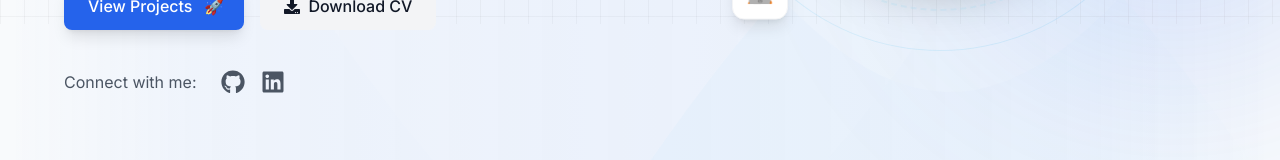
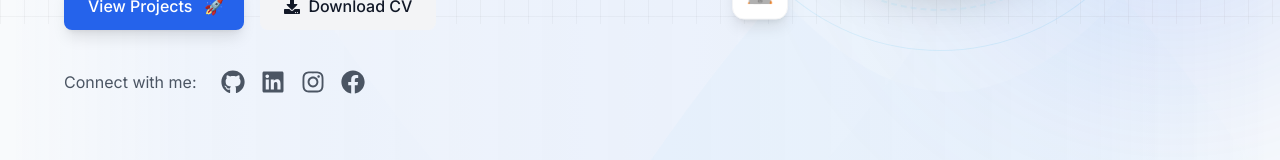
Before and after one commit to trung2605/TrungLe, a React (Create React App) app: page / in a window 1280 px wide. Shown: the part 776-936 px from the top of the page. Built offline with nearby package versions, Linux system fonts and the light colour scheme; no server answers.

Commit message:
add instagram contact

```diff
--- a/src/components/Contact/Contact.js
+++ b/src/components/Contact/Contact.js
@@ -1,6 +1,6 @@
 import { useState } from 'react';
 import { motion } from 'framer-motion';
-import { FaEnvelope, FaPhone, FaMapMarkerAlt, FaFacebook, FaPaperPlane } from 'react-icons/fa';
+import { FaEnvelope, FaPhone, FaMapMarkerAlt, FaFacebook, FaPaperPlane, FaInstagram } from 'react-icons/fa';
 import { personalInfo } from '../../data';
 import emailService from '../../services/emailService';
 import './Contact.scss';
@@ -89,16 +89,16 @@ const Contact = () => {
         {
             icon: FaFacebook,
             label: 'Facebook',
-            value: personalInfo.contact.facebook,
-            href: `https://www.facebook.com/${personalInfo.contact.facebook}`, // Sử dụng link Facebook chuẩn
+            value: 'Trung Lê',
+            href: personalInfo.contact.facebook, // Sử dụng link Facebook chuẩn
             color: 'text-blue-600',
             bgColor: 'bg-blue-100 dark:bg-blue-900/30'
         },
         {
-            icon: FaMapMarkerAlt,
+            icon: FaInstagram,
             label: 'Instagram',
-            value: personalInfo.contact.instagram,
-            href: `https://www.instagram.com/${personalInfo.contact.instagram}`, // Sử dụng link Instagram chuẩn
+            value: 'trung.le.2605',
+            href: personalInfo.contact.instagram,
             color: 'text-pink-500',
             bgColor: 'bg-pink-100 dark:bg-pink-900/30'
         }
--- a/src/components/Footer/Footer.js
+++ b/src/components/Footer/Footer.js
@@ -1,7 +1,7 @@
 
 import { Link } from 'react-router-dom';
 import { motion } from 'framer-motion';
-import { FaGithub, FaLinkedin, FaFacebook, FaEnvelope, FaHeart, FaArrowUp, FaMapMarkerAlt } from 'react-icons/fa';
+import { FaGithub, FaLinkedin, FaFacebook, FaEnvelope, FaHeart, FaArrowUp, FaMapMarkerAlt, FaInstagram } from 'react-icons/fa';
 import { socialLinks, siteNavigation, personalInfo } from '../../data';
 
 const Footer = () => {
@@ -12,7 +12,8 @@ const Footer = () => {
             facebook: FaFacebook,
             github: FaGithub,
             linkedin: FaLinkedin,
-            email: FaEnvelope
+            email: FaEnvelope,
+            instagram: FaInstagram
         };
         return icons[name.toLowerCase()] || FaEnvelope;
     };
--- a/src/components/Home/Home.js
+++ b/src/components/Home/Home.js
@@ -1,6 +1,6 @@
 import { motion } from "framer-motion";
 import { Link } from "react-router-dom";
-import { FaDownload, FaGithub, FaLinkedin } from "react-icons/fa";
+import { FaDownload, FaGithub, FaLinkedin, FaInstagram, FaFacebook } from "react-icons/fa";
 import "./Home.scss";
 import { siteNavigation } from "../../data";
 import { personalInfo } from "../../data";
@@ -213,6 +213,26 @@ const Home = () => {
                   className="text-gray-600 dark:text-gray-400 hover:text-blue-600 transition-colors duration-200"
                 >
                   <FaLinkedin size={24} />
+                </motion.a>
+                <motion.a
+                  href={personalInfo.contact.instagram}
+                  target="_blank"
+                  rel="noopener noreferrer"
+                  whileHover={{ scale: 1.2, y: -2 }}
+                  whileTap={{ scale: 0.95 }}
+                  className="text-gray-600 dark:text-gray-400 hover:text-pink-600 transition-colors duration-200"
+                >
+                  <FaInstagram size={24} />
+                </motion.a>
+                <motion.a
+                  href={personalInfo.contact.facebook}
+                  target="_blank"
+                  rel="noopener noreferrer"
+                  whileHover={{ scale: 1.2, y: -2 }}
+                  whileTap={{ scale: 0.95 }}
+                  className="text-gray-600 dark:text-gray-400 hover:text-blue-500 transition-colors duration-200"
+                >
+                  <FaFacebook size={24} />
                 </motion.a>
               </div>
             </motion.div>
--- a/src/data.js
+++ b/src/data.js
@@ -99,8 +99,8 @@ export const personalInfo = {
     phone: "(+84) 912 158 715",
     birthday: "26/05/2005",
     location: "Hai Chau district, Da Nang city, Viet Nam",
-    facebook: "Trung Lê",
-    instagram: "trung.le.2605",
+    facebook: "https://www.facebook.com/trung.le.2605",
+    instagram: "https://www.instagram.com/trung.le.2605/?hl=en",
     github: "https://github.com/trung2605",
     linkedin: "https://www.linkedin.com/in/trung-l%C3%AA-7ba564283/",
   },
@@ -964,6 +964,11 @@ export const socialLinks = [
     url: "mailto:letritrung2605@gmail.com",
     icon: "FaEnvelope",
   },
+  {
+    name: "Instagram",
+    url: "https://www.instagram.com/trung.le.2605/?hl=en",
+    icon: "FaInstagram",
+  },
 ];
 
 export const allSkillsData = [
```
